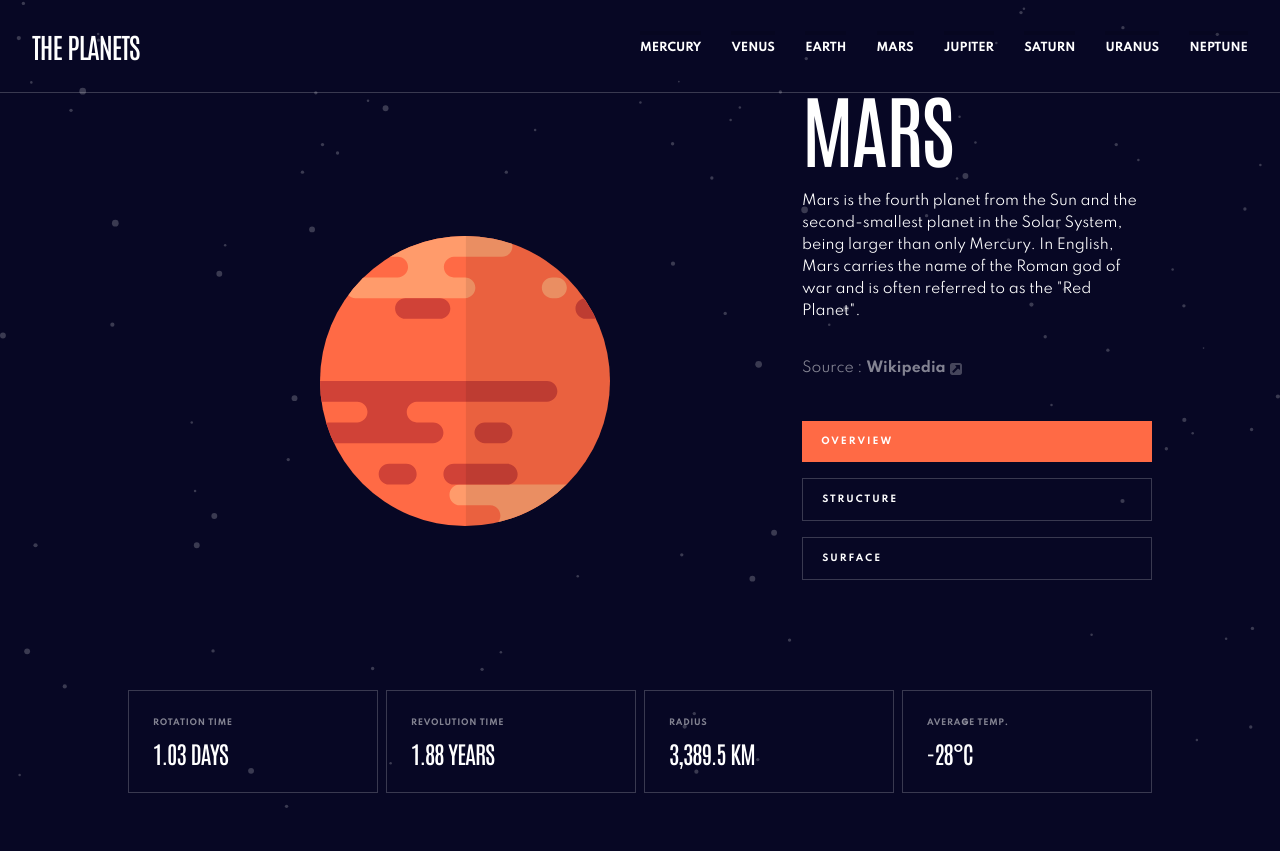
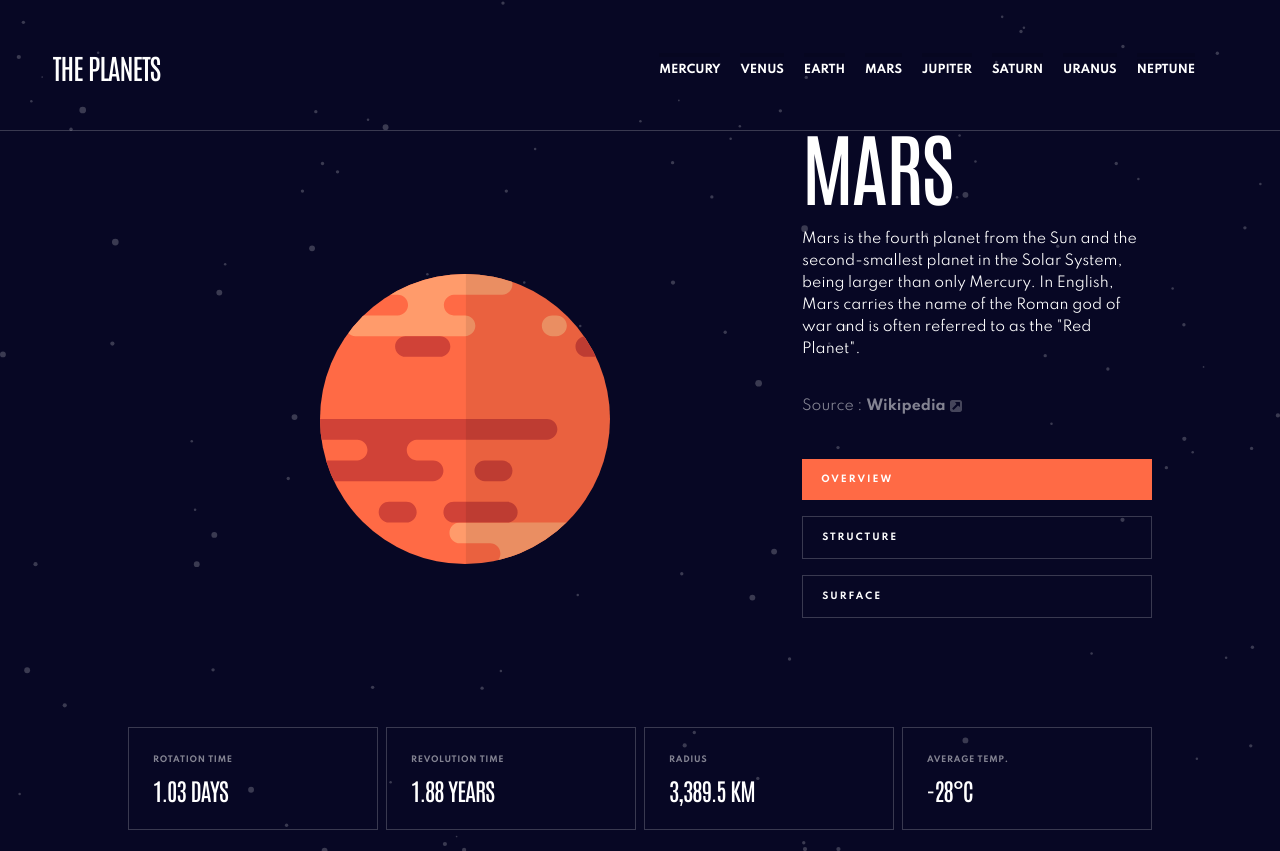
Before and after one commit to yagoramires/planets-fact-project, a React (Create React App) app: page /mars in a window 1280 px wide. Before the commit the page ends 813 px from the top, so only its background shows below. Built offline with nearby package versions, Linux system fonts and the light colour scheme.

Commit message:
header fixes

```diff
--- a/public/index.html
+++ b/public/index.html
@@ -5,6 +5,7 @@
     <link rel="preconnect" href="https://fonts.googleapis.com" />
     <link rel="preconnect" href="https://fonts.gstatic.com" crossorigin />
     <link rel="icon" href="./favicon-32x32.png" />
+    <meta name="viewport" content="width=device-width, initial-scale=1.0" />
     <link
       href="https://fonts.googleapis.com/css2?family=Antonio:wght@500&amp;family=Spartan:wght@400;700&amp;display=swap"
       rel="stylesheet"
--- a/src/components/Header/Header.css
+++ b/src/components/Header/Header.css
@@ -137,9 +137,6 @@
 
   .menu__li {
     list-style-type: none;
-  }
-
-  .menu__li button {
     border: none;
     background-color: transparent;
     font-family: var(--spartan);
@@ -158,11 +155,11 @@
 
 @media (min-width:1200px) {
   .header {
-    padding: 1.75rem 2rem;
     flex-direction: row;
   }
 
   .menu {
+    padding: 1.3rem 2rem;
     width: 50%;
     min-width: 600px;
   }
--- a/src/components/Header/Header.jsx
+++ b/src/components/Header/Header.jsx
@@ -86,48 +86,32 @@
         <nav className='menu__nav'>
           <ul className='menu__ul'>
             <li className='menu__li menu__li--mercury'>
-              <button>
               <Link to='/mercury' className='link'>
                 Mercury
               </Link>
-              </button>
             </li>
             <li className='menu__li menu__li--venus'>
-              <button>
               <Link to='/venus'>Venus</Link>
-              </button>
             </li>
             <li className='menu__li menu__li--earth'>
-              <button>
               <Link to='/earth'>Earth</Link>
-              </button>
             </li>
             <li className='menu__li menu__li--mars'>
-              <button>
               <Link to='/mars'>Mars</Link>
-              </button>
             </li>
             <li className='menu__li menu__li--jupiter'>
-              <button>
               <Link to='/jupiter'>Jupiter</Link>
-              </button>
             </li>
             <li className='menu__li menu__li--saturn'>
-              <button>
               <Link to='/saturn'>Saturn</Link>
-              </button>
             </li>
             <li className='menu__li menu__li--uranus'>
-              <button>
               <Link to='/uranus'>Uranus</Link>
-              </button>
             </li>
             <li className='menu__li menu__li--neptune'>
-              <button>
               <Link className='menu__li menu__li--neptune' to='/neptune'>
                 Neptune
               </Link>
-              </button>
             </li>
           </ul>
         </nav>
--- a/src/components/Main/Main.css
+++ b/src/components/Main/Main.css
@@ -1,5 +1,3 @@
-@media (min-width: 1px) {
-
 .menu-wrapper {
   display: flex;
   justify-content: space-evenly;
@@ -150,6 +148,7 @@
 
 @media (min-width: 720px) {
   .main {
+    height: 85vh;
     display: grid;
     grid-template-columns: 50% 50%;
     grid-template-rows: 50% 30% 20%;
@@ -283,7 +282,7 @@
     background-color: #497EFA;
   }
 }
-}
+
 
 @media (min-width: 1000px) {
   .main {
@@ -373,3 +372,10 @@
     max-height: 120px;
   }
 }
+
+@media (min-width: 1440px) {
+  .main {
+    width: 70%;
+  }
+
+}
```
Lines whose indentation alone changed are shown as unchanged.
